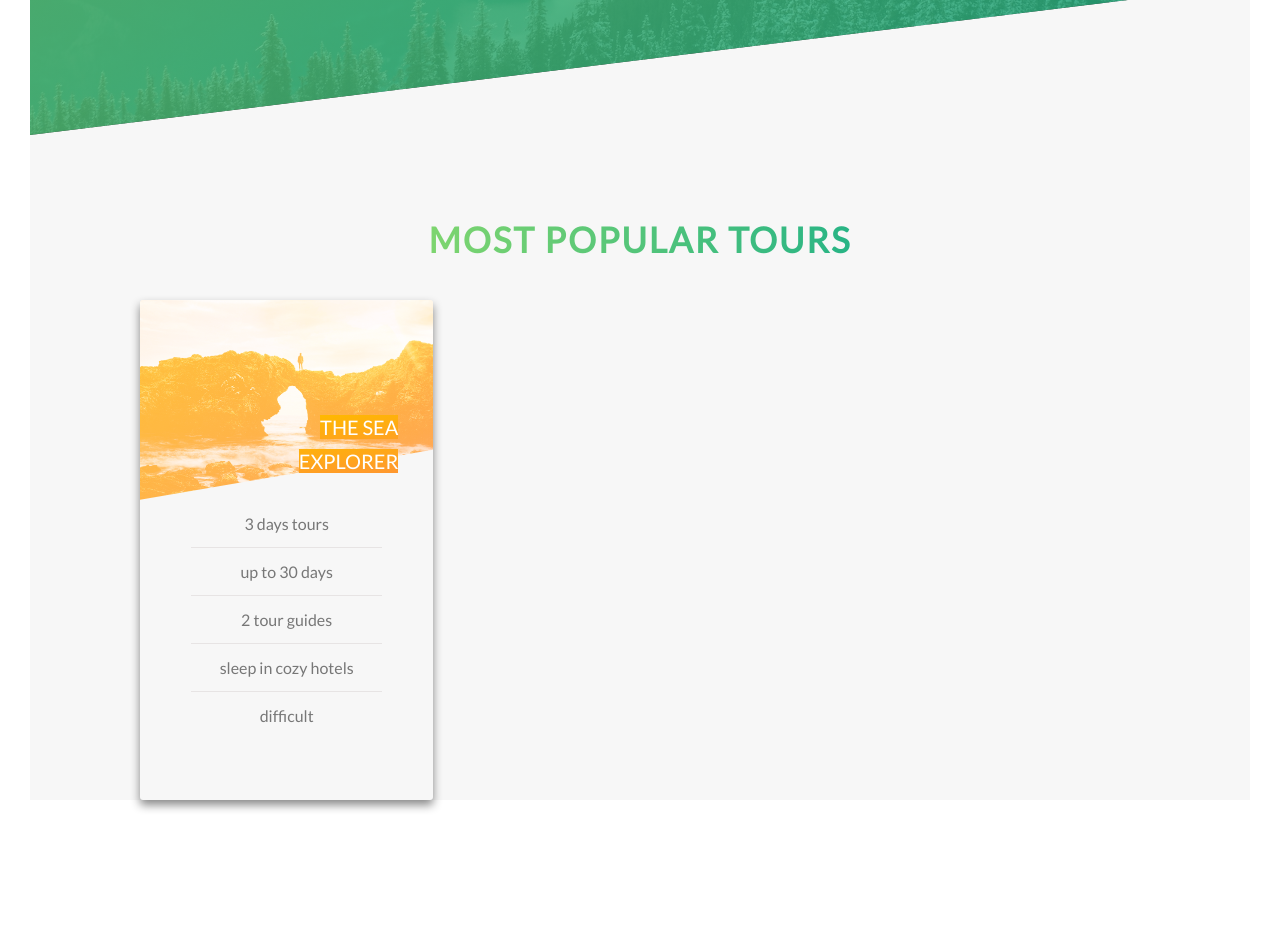
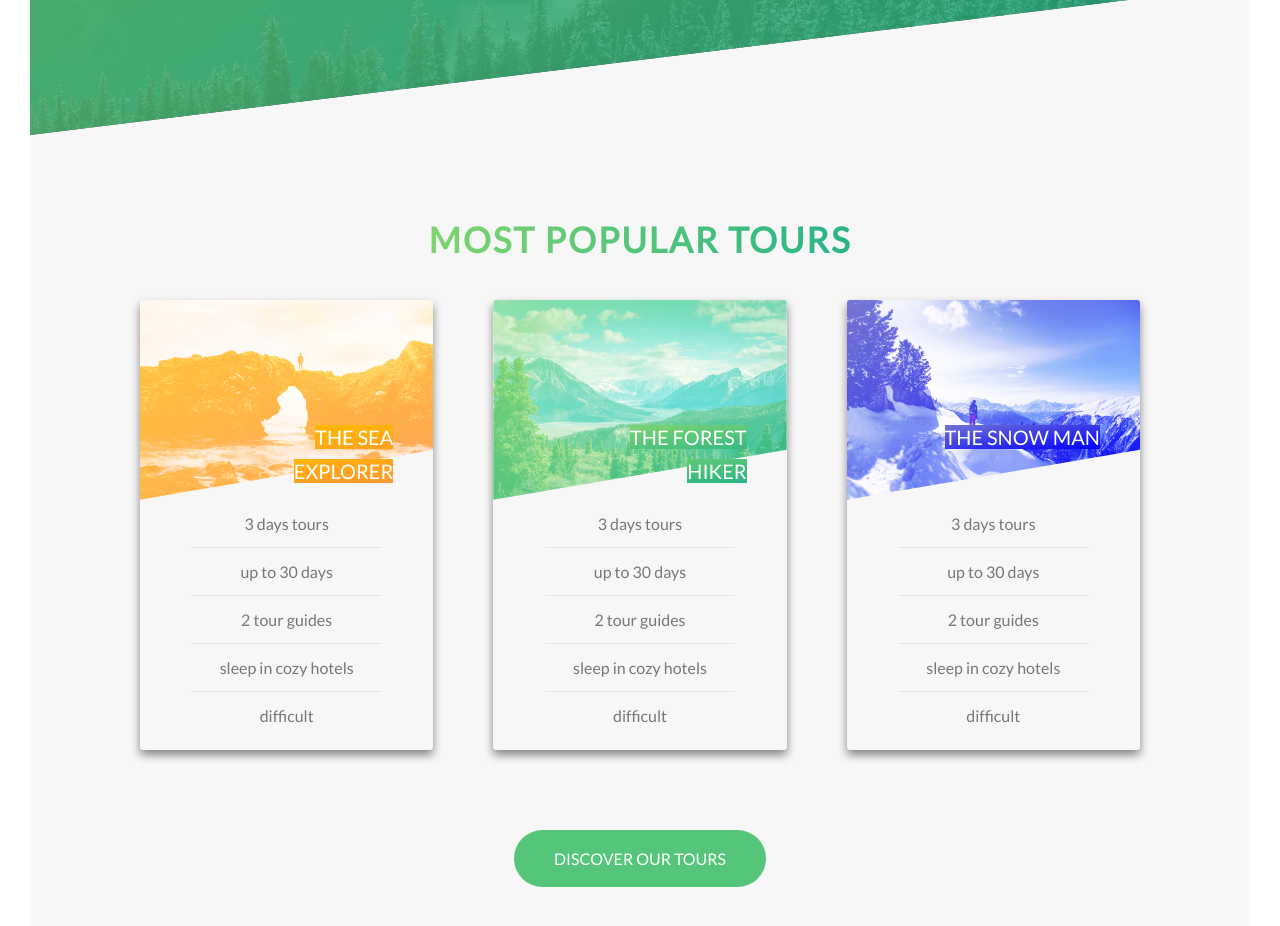
Before and after one commit to Alexkings47/Axelnatours-project, a website: page index.html in a window 1280 px wide. Shown: the part 2186-3112 px from the top of the page. Before the commit the page ends 3016 px from the top, so only its background shows below. Drawn offline with Linux system fonts and the light colour scheme.

Commit message:
the tours section

```diff
--- a/index.html
+++ b/index.html
@@ -96,7 +96,7 @@
 
 <section class="section-tours">
         <h2 class="heading-secondary u-margin-bottom-middle"> most popular tours </h2>
-        <div class="row">
+        <div class="row u-margin-bottom-big">
                 <div class="column-1-3">
                         <div class="tours">
                                 <div class=" tours__popular tours__popular--front">
@@ -106,31 +106,77 @@
                                    </h4>
                                 <div class="tours__detail">
                                     <ul class="tours-duration">
-                                        <li class="">3 days tours</li>
-                                        <li class="">up to 30 days</li>
-                                        <li class="">2 tour guides</li>
-                                        <li class="">sleep in cozy hotels</li>
-                                        <li class=""> difficult</li>
+                                        <li>3 days tours</li>
+                                        <li>up to 30 days</li>
+                                        <li>2 tour guides</li>
+                                        <li>sleep in cozy hotels</li>
+                                        <li> difficult</li>
                                     </ul>
                                 </div>
                                 </div>
-                                <div class="tours__popular tours__popular--back"> BACK</div>
+                                <div class="tours__popular tours__popular--back tours__popular--back-1 ">
+                                  <div class="tours__back">
+                                      <p class="tours__back-only">only</p>
+                                      <p class="tours__back-price u-margin-bottom-big">$298</p>
+                                      <a href="#" class="btn btn--white ">book now</a>
+                                  </div>
+                                </div>
                         </div>
                 </div>
-
-        <!-- <div class="column-1-3">
-                <div class="tours">
-                <div class=" tours__popular tours__popular--front1"> FRONT</div>
-                <div class="tours__popular tours__popular--back1"> BACK</div>
+                <div class="column-1-3">
+                        <div class="tours">
+                                <div class=" tours__popular tours__popular--front">
+                                <div class="  tours__image tours__image--2"> &nbsp</div>
+                                <h4 class="tours__heading ">
+                                    <span class="tours__heading--2"> the forest hiker</span>
+                                   </h4>
+                                <div class="tours__detail">
+                                    <ul class="tours-duration">
+                                        <li>3 days tours</li>
+                                        <li>up to 30 days</li>
+                                        <li>2 tour guides</li>
+                                        <li>sleep in cozy hotels</li>
+                                        <li> difficult</li>
+                                    </ul>
+                                </div>
+                                </div>
+                                <div class="tours__popular tours__popular--back tours__popular--back-2">
+                                  <div class="tours__back">
+                                      <p class="tours__back-only">only</p>
+                                      <p class="tours__back-price u-margin-bottom-big">$498</p>
+                                      <a href="#" class="btn btn--white ">book now!</a>
+                                  </div>
+                                </div>
+                        </div>
                 </div>
-        </div>
-        <div class="column-1-3">
-            <div class="tours"></div>
-            <div class="tours__popular tours__popular--front2"> FRONT</div>
-             <div class="tours__popular tours__popular--back2"> BACK</div>
-             </div> -->
-     </div>
+                <div class="column-1-3">
+                        <div class="tours">
+                                <div class=" tours__popular tours__popular--front">
+                                <div class="  tours__image tours__image--3"> &nbsp</div>
+                                <h4 class="tours__heading ">
+                                    <span class="tours__heading--3"> the snow man</span>
+                                   </h4>
+                                <div class="tours__detail">
+                                    <ul class="tours-duration">
+                                        <li>3 days tours</li>
+                                        <li>up to 30 days</li>
+                                        <li>2 tour guides</li>
+                                        <li>sleep in cozy hotels</li>
+                                        <li> difficult</li>
+                                    </ul>
+                                </div>
+                                </div>
+                                <div class="tours__popular tours__popular--back tours__popular--back-3">
+                                  <div class="tours__back">
+                                      <p class="tours__back-only">only</p>
+                                      <p class="tours__back-price u-margin-bottom-big">$898</p>
+                                      <a href="#" class="btn btn--white ">book now!</a>
+                                  </div>
+                                </div>
+                        </div>
+                </div>
     </div>
+    <a href="#" class="btn btn--green btn--animated">Discover our tours</a>
 </section>
 <!--
     <div class="row">
--- a/sass/abstracts/_variables.scss
+++ b/sass/abstracts/_variables.scss
@@ -4,6 +4,8 @@ $color-primary-light: #7ed56f;
 $color-primary: #55c57a;
 $color-primary-dark: #28b485;
 $color-white:#fff;
+$color-blue-light:rgb(114, 114, 211);
+$color-blue-dark:blue;
 
 $color-grey:#777;
 
--- a/sass/components/_buttons.scss
+++ b/sass/components/_buttons.scss
@@ -36,6 +36,10 @@
     &--white{
         background-color: $color-white;
         color: $color-grey;
+
+        &::after{
+            background-color: white;
+        }
     }
 
     &::after{
@@ -78,4 +82,13 @@
         }
     }
 
+    &--green{
+        background-color: $color-primary;
+        color: $color-white;
+
+        &::after{
+            background-color: $color-primary;
+        }
+
     }
+    }
--- a/sass/components/_tours.scss
+++ b/sass/components/_tours.scss
@@ -2,9 +2,10 @@
     position: relative;
     perspective: 150rem;
     -moz-perspective: 150rem;
+    height: 45rem;
 
 &__popular{
-          height: 50rem;
+        height: 45rem;
         transition: all .8s ease;
         position: absolute;
         top: 0;
@@ -15,14 +16,23 @@
         box-shadow: 0 0.5rem 1rem rgba(0, 0, 0, 0.466);
         width: 100%;
 
-        &--front{
-
-        }
         &--back{
-            background-image:
-             linear-gradient(to right bottom,$color-orange-light,
-             $color-orange-dark);
              transform: rotateY(180deg);
+             &-1{
+                background-image:
+                linear-gradient(to right bottom,$color-orange-light,
+                $color-orange-dark);
+             }
+             &-2{
+                background-image:
+                linear-gradient(to right bottom,$color-primary-light,
+                $color-primary-dark);
+             }
+             &-3{
+                background-image:
+                linear-gradient(to right bottom,$color-blue-light,
+                $color-blue-dark);
+             }
         }
     }
          &:hover  &__popular--front{
@@ -37,23 +47,23 @@
                 background-size: cover;
                 background-blend-mode: screen;
                 -webkit-clip-path: polygon(0 0, 100% 0,100% 75%,0 100% );
-                clip-path: polygon(0 0, 100% 0,100% 75%,0 100%  );
+                clip-path: polygon(0 0, 100% 0,100% 75%,0 100% );
 
                 &--1{
                     background-image: linear-gradient(to right bottom,$color-orange-light,
                     $color-orange-dark),
                     url( ../images/img/nat-5.jpg);
                 }
-                &--1{
-                    background-image: linear-gradient(to right bottom,$color-orange-light,
-                    $color-orange-dark),
-                    url( ../images/img/nat-5.jpg);
+                &--2{
+                    background-image: linear-gradient(to right bottom,$color-primary-light,
+                    $color-primary-dark),
+                    url( ../images/img/nat-6.jpg);
                 }
 
-                &--1{
-                    background-image: linear-gradient(to right bottom,$color-orange-light,
-                    $color-orange-dark),
-                    url( ../images/img/nat-5.jpg);
+                &--3{
+                    background-image: linear-gradient(to right bottom,$color-blue-light,
+                    $color-blue-dark),
+                    url( ../images/img/nat-7.jpg);
                 }
 
 
@@ -65,16 +75,24 @@
                 top:10rem;
                 right: 2rem;
                 text-align: right;
-                padding: 1rem 1.5rem;
+                padding: 2rem 2rem;
                 font-size: 2rem;
                 font-weight: 400;
-                width: 55%;
+                width: 70%;
                 -webkit-box-decoration-break: clone;
                 box-decoration-break: clone;
 
                 &--1{
                     background-image: linear-gradient(to right bottom,$color-orange-light,
                     $color-orange-dark);
+                }
+                &--2{
+                    background-image: linear-gradient(to right bottom,$color-primary-light,
+                    $color-primary-dark);
+                }
+                &--3{
+                    background-image: linear-gradient(to right bottom,$color-blue-light,
+                    $color-blue-dark);
                 }
 
             }
@@ -93,4 +111,23 @@
                     }
                 }
             }
+            &__back{
+                position: absolute;
+                top: 50%;
+                left: 50%;
+                transform: translate(-50%,-50%);
+                color: $color-white;
+                width: 90%;
+                &-only{
+                    text-transform: uppercase;
+                    font-size: 1.3rem;
+                    font-weight: 400;
+                }
+                &-price{
+                    font-size: 5rem;
+                    font-weight: 30;
+                }
+
+            }
+
     }
--- a/sass/layout/_grid.scss
+++ b/sass/layout/_grid.scss
@@ -25,7 +25,7 @@ margin: 0 auto;
 }
 
 .column-1-4{
-    width: calc((100% - 3*#{$horizontal-gutter})/5;
+    width: calc((100% - 3*#{$horizontal-gutter})/4;
 
 }
 }
```
Also changed, not shown: css/styles.css.
